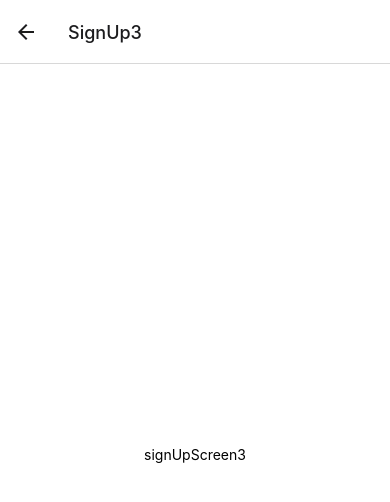
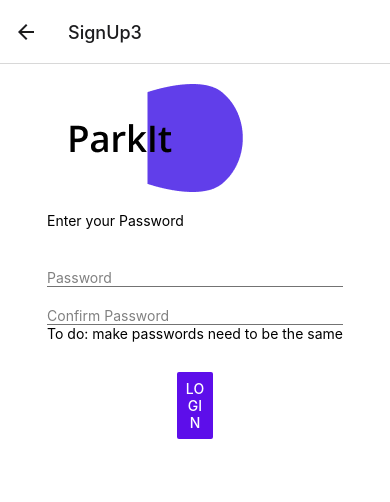
Before and after one commit to bohyanggg/ParkIt, a React Native app: screen /SignUp3 in a window 390 px wide. Shown: the top 502 px of the page. Built offline with nearby package versions, Linux system fonts and the light colour scheme.

Commit message:
Update signUpScreen3.js

```diff
--- a/screens/signUpScreens/signUpScreen3.js
+++ b/screens/signUpScreens/signUpScreen3.js
@@ -1,21 +1,98 @@
-import { StyleSheet, View, Text } from 'react-native'
+import { StyleSheet, View, Text, Button, TextInput, SafeAreaView,Image} from 'react-native'
 import React from 'react'
 
-const SignUpScreen3 = () => {
+const Separator = () => <View style={styles.separator} />;
+
+
+const SignUpScreen3 = ({navigation}) => {
   return (
-    <View style={styles.container}>
-      <Text>signUpScreen3</Text>
+    <SafeAreaView style={styles.container}>
+    <View>
+      <View style={{ paddingBottom:20}}>
+        <Image source={require('../../assets/images/ParkItlogo.png')} style={styles.image} />
+        <Text style={styles.emailTextStyleStyle}>
+               Enter your Password
+             </Text>
+      </View>
+
+      <View>
+        <View style={{ paddingTop:20}} >
+          <TextInput placeholderTextColor='grey' placeholder='Password' />
+        </View>
+        <Separator />
+        <View style={{ paddingTop:20}} >
+          <TextInput placeholderTextColor='grey' placeholder='Confirm Password' />
+        </View>
+        <Separator />
+        <Text>To do: make passwords need to be the same</Text>
+      </View>
     </View>
-  )
-};
 
-const styles = StyleSheet.create({
-  container: {
-    flex: 1,
+    <View style={styles.buttons}>
+          <View style={styles.navigators}>
+            <Button
+              title="Login"
+              color="#5D0EEA"
+
+              onPress={() => { navigation.navigate("Login") }}
+            />
+          </View>
+        </View>
+
+    <View style={styles.navigators}>
+
+      </View>
+
+
+    </SafeAreaView>
+    );}
+
+    const styles = StyleSheet.create({
+    container: {
+    flex: 1000,
     backgroundColor: '#fff',
     alignItems: 'center',
     justifyContent: 'center'
-  },
-});
+    },
+    // title: {
+    //   textAlign: 'center',
+    //   marginVertical: 8,
+    // },
+    separator: {
+    //marginVertical: 8,
+    borderBottomColor: '#737373',
+    borderBottomWidth: StyleSheet.hairlineWidth,
+    },
+    navigators: {
+    marginVertical: 2,
+    paddingHorizontal:'20%',
+    flex: 1,
+    },
+    buttons: {
+    marginVertical: 8,
+    flexDirection:'row',
+    paddingTop:20,
+    },
+    image: {
+    margin: 20,
+    padding: 16,
+    },
 
+
+    textInputStyling: {
+
+    borderWidth: 1,
+    justifyContent: 'center',
+    },
+    forgotPasswordStyle: {
+    color: '#5D0EEA',
+    fontSize: 10,
+    textAlign: 'right',
+    },
+    forgotPasswordViewStyle: {
+    width: '52%',
+    paddingTop:10,
+
+    }
+    });
 export default SignUpScreen3;
```
